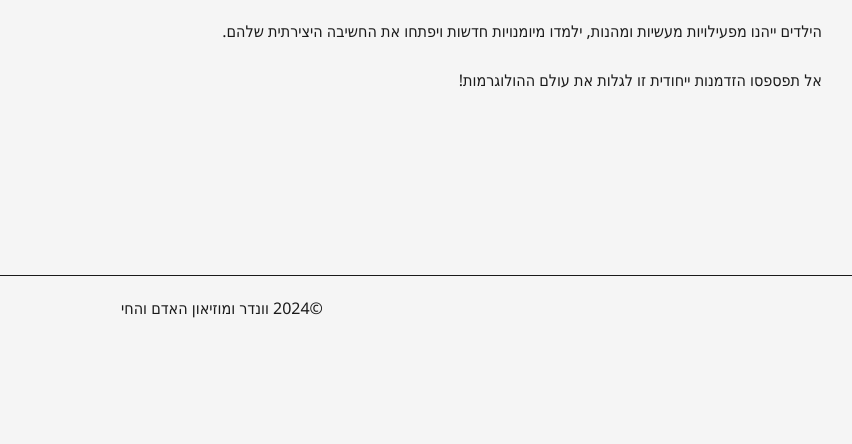
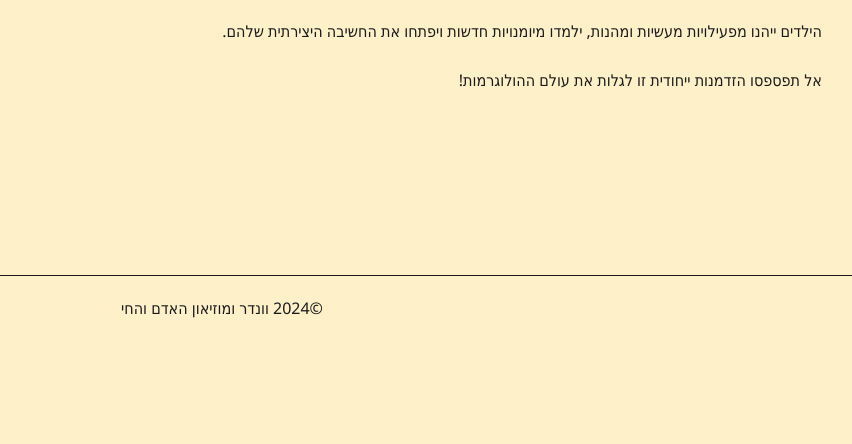
Before and after one commit to arielcorporations/wondersite, a plain HTML site: page index.html in a window 1280 px wide. Shown: the part 356-800 px from the top of the page, without its empty margins (418-1270 px from the left). Drawn offline with Linux system fonts and the light colour scheme.

Commit message:
Update styles.css

```diff
--- a/styles.css
+++ b/styles.css
@@ -1,5 +1,5 @@
 :root {
-    --off-white: #f5f5f5;
+    --off-white: #fef1ca;
     --black: #1a1a1a;
 }
 
```
